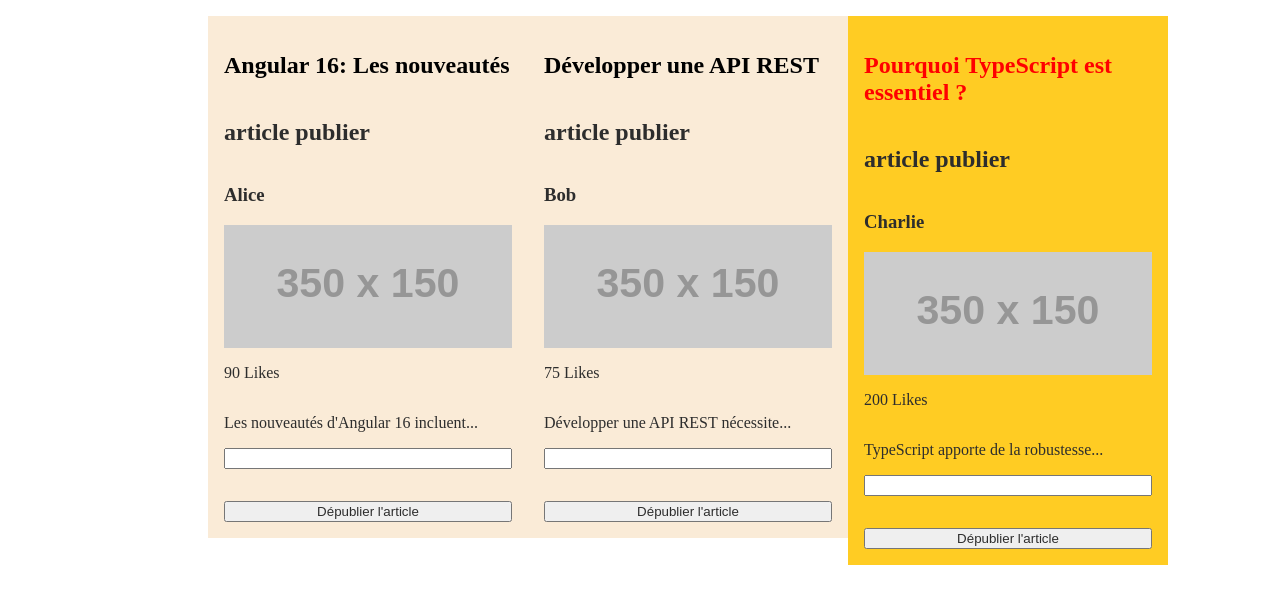
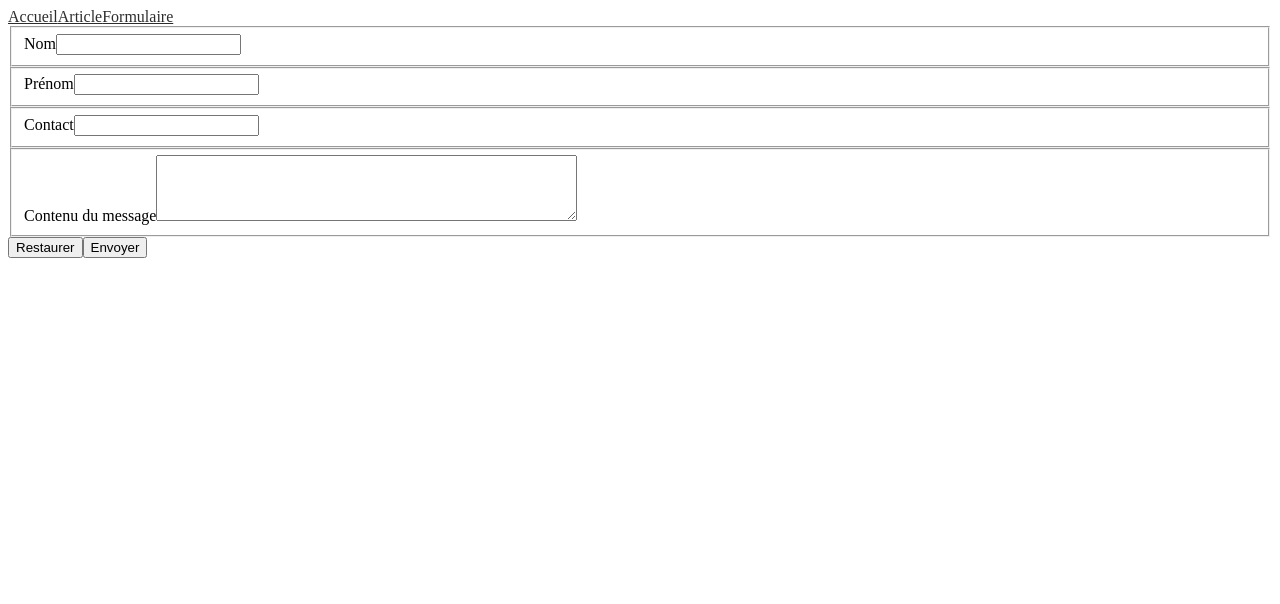
Before and after one commit to Marie-Sail/wild-blog, an Angular app: page /form in a window 1280 px wide. Before the commit this address led to /. Shown: the top 604 px of the page. Built offline with nearby package versions, Linux system fonts and the light colour scheme.

Commit message:
Challenge 6 - contact form

```diff
--- /dev/null
+++ b/src/app/Models/message.model.ts
@@ -0,0 +1,6 @@
+export interface Message {
+    lastname: string;
+    firstname: string;
+    email: string;
+    content: string;
+}
--- a/src/app/app.component.html
+++ b/src/app/app.component.html
@@ -1,39 +1,9 @@
-<main class="main">
-  <!-- <h1>Hello, {{ title }}</h1>
-  <app-article></app-article> -->
+ <nav>
+  <a [routerLink]="['']">Accueil</a>
 
-  <ul>
-  @for(article of articles; track $index ){
+  <a [routerLink]="['/article/:id']">Article</a>
 
-    @if (article.isPublished){
-      <li>
+  <a [routerLink]="['/form']">Formulaire </a>
+</nav>
 
-          <section [ngClass]="{'goodArticle': article.likes>=100}">
-              <h1 [ngStyle]="{'color': article.likes >= 150 ? 'red': 'black'}">{{article.title}} </h1>
-              <h2>{{article.isPublished? "article publier" : "article non publier"}}</h2>
-              <h3>{{article.author}}</h3>
-              <img [src]="article.image"  />
-              <p>{{article.likes}} Likes</p>
-              <p>{{article.content}} </p>
-
-              <input type="text" [(ngModel)]="article.comment"/>
-
-              <p>{{article.comment}}</p>
-
-              <button (click)="togglePublication(article)"> Dépublier l'article</button>
-
-          </section>
-
-
-    </li>
-   }
-   @else {<button (click)="togglePublication(article)"> Publier l'article</button>}
-
-  }
-
-  @empty {
-    <li>Aucun article publié pour le moment</li>
-  }
-</ul>
-
-</main>
+<router-outlet/>
--- a/src/app/app.component.scss
+++ b/src/app/app.component.scss
@@ -6,11 +6,6 @@
 
 main {
   margin: 0 10rem 0 10rem;
-  // h1 {
-  //     text-align: center;
-  //     margin: 2rem;
-
-  // }
 ul{
 
 display: flex;
--- a/src/app/app.component.ts
+++ b/src/app/app.component.ts
@@ -1,5 +1,5 @@
 import { Component } from '@angular/core';
-import { RouterOutlet } from '@angular/router';
+import { RouterLink, RouterOutlet } from '@angular/router';
 import { ArticleComponent } from './ArticleComponent/article.component';
 import { FormsModule } from '@angular/forms';
 import { CommonModule } from '@angular/common';
@@ -18,7 +18,7 @@ interface Article {
 @Component({
   selector: 'app-root',
   standalone: true,
-  imports: [RouterOutlet, ArticleComponent,FormsModule, CommonModule],
+  imports: [RouterOutlet, ArticleComponent,FormsModule, CommonModule,RouterLink],
   templateUrl: './app.component.html',
   styleUrl: './app.component.scss'
 })
@@ -28,45 +28,4 @@ interface Article {
 export class AppComponent {
   title = 'Bienvenue sur le Wild Blog de Marie !';
 
-  articles = [
-    {
-      title: 'Angular 16: Les nouveautés',
-      author: 'Alice',
-      content: 'Les nouveautés d\'Angular 16 incluent...',
-      image: 'https://via.placeholder.com/350x150',
-      isPublished: true,
-      comment: '',
-      likes: 90
-    },
-    {
-      title: 'Développer une API REST',
-      author: 'Bob',
-      content: 'Développer une API REST nécessite...',
-      image: 'https://via.placeholder.com/350x150',
-      isPublished: true,
-      comment: '',
-      likes: 75
-    },
-    {
-      title: 'Pourquoi TypeScript est essentiel ?',
-      author: 'Charlie',
-      content: 'TypeScript apporte de la robustesse...',
-      image: 'https://via.placeholder.com/350x150',
-      isPublished: true,
-      comment: '',
-      likes: 200
-    }
-  ];
-
-
-
-  togglePublication(article: Article): void {
-
-    article.isPublished = !article.isPublished;
-
-
-  }
-
-
-
 }
--- a/src/app/app.routes.ts
+++ b/src/app/app.routes.ts
@@ -1,3 +1,14 @@
+import { Component } from '@angular/core';
 import { Routes } from '@angular/router';
+import { HomePageComponent } from './Pages/home-page/home-page.component';
+import { ArticlePageComponent } from './Pages/article-page/article-page.component';
+import { NotFoundComponent } from './Pages/not-found/not-found.component';
+import { ContactFormComponent } from './contact-form/contact-form.component';
 
-export const routes: Routes = [];
+export const routes: Routes = [
+    {path:'', component: HomePageComponent},
+    {path:'article/:id', component: ArticlePageComponent},
+   {path:'form',component:ContactFormComponent},
+   {path:'**', component:NotFoundComponent},
+
+];
--- /dev/null
+++ b/src/app/contact-form/contact-form.component.html
@@ -0,0 +1,83 @@
+<form #contactForm="ngForm" (ngSubmit)="onSubmit()">
+
+    <!-- <div>
+        Le formulaire est-il soumis ? {{contactForm.submitted}}
+      </div>
+      <div>
+        Le formulaire est-il valide ? {{contactForm.valid}}
+      </div>
+      <div>
+        Le formulaire est-il INvalide ? {{contactForm.invalid}}
+      </div> -->
+
+    <fieldset>
+      <label for="lastname">Nom</label>
+      <input id="lastname" name="lastname" [(ngModel)]="newMessage.lastname" #lastname="ngModel" type="text" required minlength="2" maxlength="15">
+    </fieldset>
+
+    @if (lastname.errors) {
+        <div>
+          @if (lastname.errors['required']) {
+             <span [hidden]="!contactForm.submitted">Le nom est requis</span>
+          }
+          @if (lastname.errors['minlength']) {
+            <span> Le nom doit comporter au moins 2 caractères</span>
+          }
+          @if (lastname.errors['maxlength']){
+            <span> Le nom ne doit pas dépasser 15 caractères</span>
+          }
+        </div>
+      }
+
+  <fieldset>
+    <label for="firstname">Prénom</label>
+    <input id="firstname" name="firstname" type="text" [(ngModel)]="newMessage.firstname" #firstname="ngModel" required minlength="2" maxlength="15">
+    @if (firstname.errors) {
+      <div>
+        @if (firstname.errors['required']) {
+          <span [hidden]="!contactForm.submitted">Le prénom est requis</span>
+        }
+        @if (firstname.errors['minlength']) {
+          <span> Le prénom doit comporter au moins 2 caractères</span>
+        }
+        @if (firstname.errors['maxlength']){
+            <span> Le prénom ne doit pas dépasser 15 caractères</span>
+          }
+      </div>
+    }
+  </fieldset>
+
+  <fieldset>
+    <label for="email">Contact</label>
+    <input id="email" name="email" type="email" [(ngModel)]="newMessage.email" #email="ngModel" required email>
+    @if (email.errors) {
+      <div>
+        @if (email.errors['required']) {
+          <span [hidden]="!contactForm.submitted">L'email est requis</span>
+        }
+        @if (email.errors['email']) {
+          <span>L'email est invalide</span>
+        }
+      </div>
+    }
+  </fieldset>
+
+  <fieldset>
+    <label for="content">Contenu du message</label>
+    <textarea id="content" name="content" [(ngModel)]="newMessage.content" #content="ngModel" required minlength="20" rows="4" cols="50"></textarea>
+    @if (content.errors) {
+      <div>
+        @if (content.errors['required']) {
+          <span [hidden]="!contactForm.submitted">Le contenu du message est requis</span>
+        }
+        @if (content.errors['minlength']) {
+          <span>Le contenu doit comporter au moins 20 caractères</span>
+        }
+      </div>
+    }
+  </fieldset>
+
+
+    <button type="reset">Restaurer</button>
+    <button type="submit">Envoyer</button>
+</form>
--- /dev/null
+++ b/src/app/contact-form/contact-form.component.ts
@@ -0,0 +1,25 @@
+import { Component } from '@angular/core';
+import { FormsModule } from '@angular/forms';
+import { Message } from '../Models/message.model';
+
+@Component({
+  selector: 'app-contact-form',
+  standalone: true,
+  imports: [FormsModule],
+  templateUrl: './contact-form.component.html',
+  styleUrl: './contact-form.component.scss'
+})
+export class ContactFormComponent {
+
+  newMessage: Message = {
+    lastname: "",
+    firstname: "",
+    email: "",
+    content: ""
+  };
+
+  onSubmit(): void {
+    console.log(this.newMessage);
+  }
+
+}
```
Also changed, not shown: src/app/contact-form/contact-form.component.scss (added), 1 other file (tests, documents, lock files or other folders).
